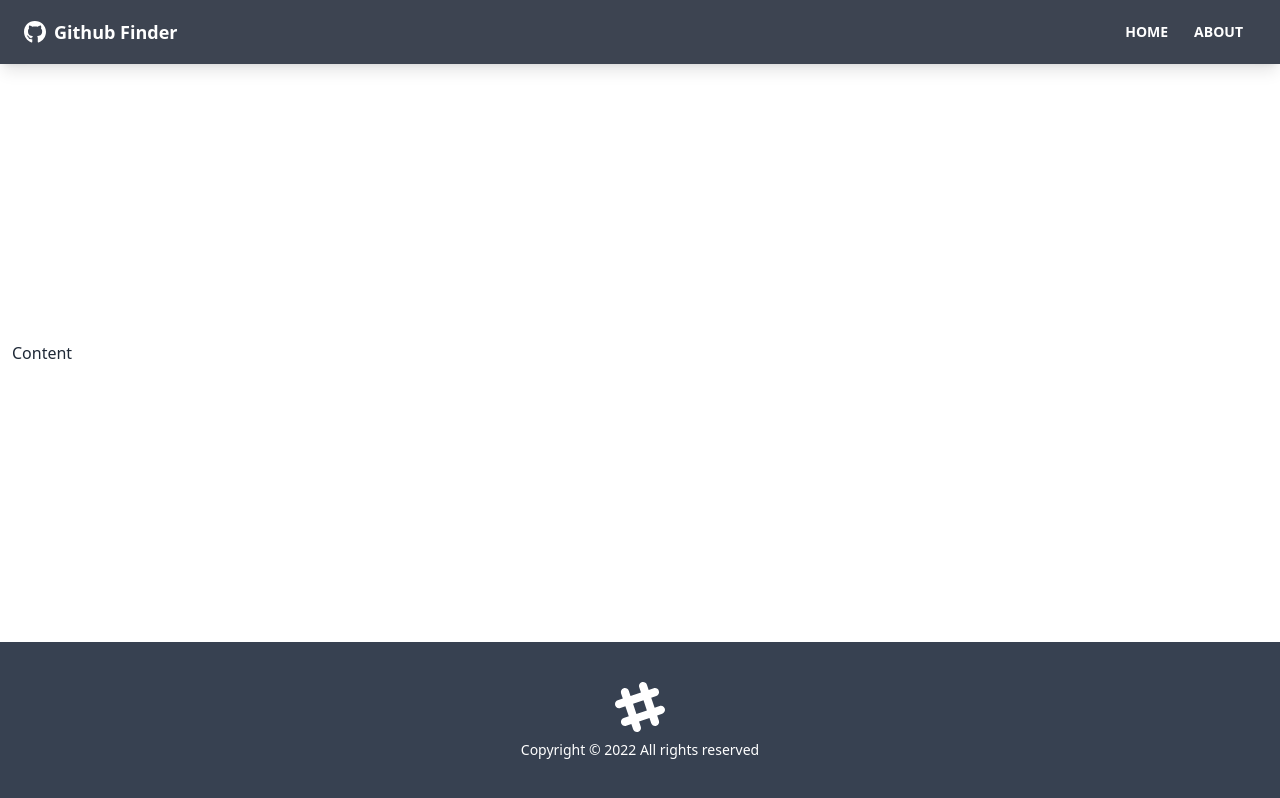
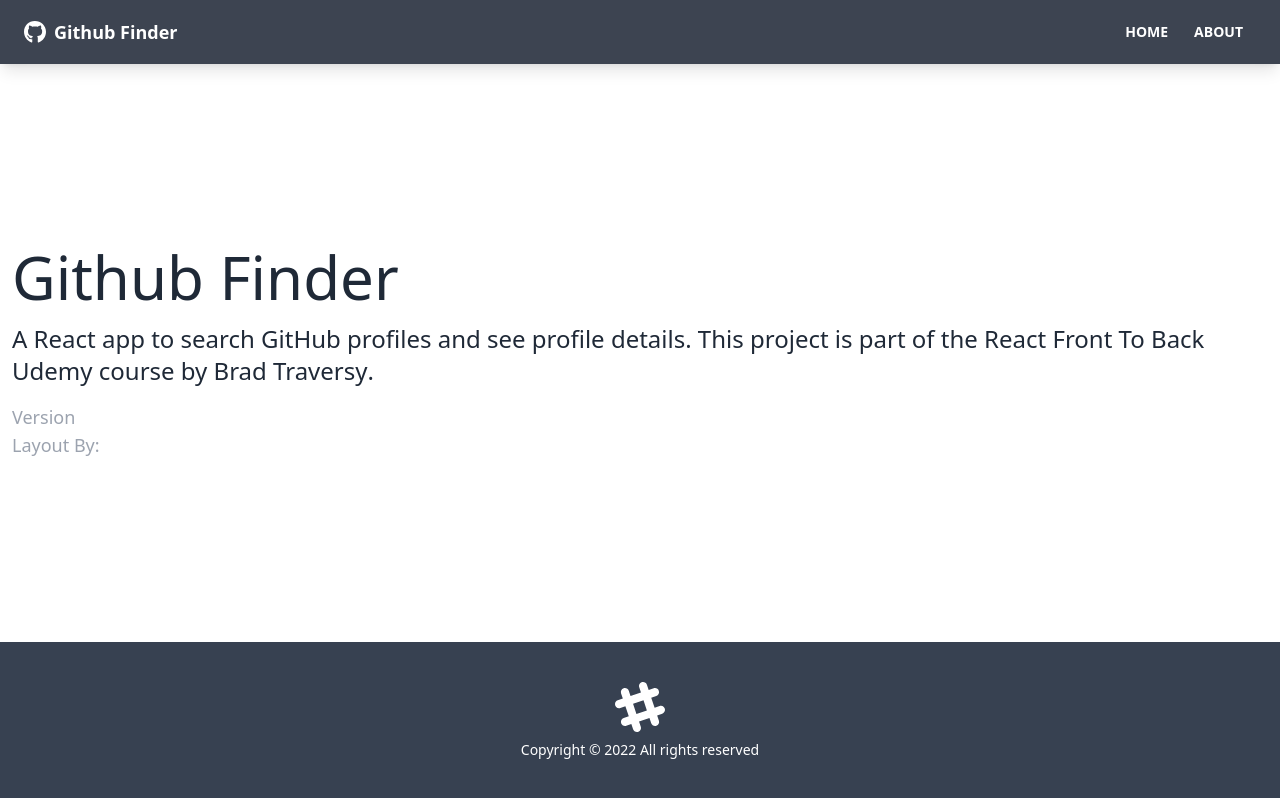
Before and after one commit to cchristoffer/github-finder, a React (Create React App) app: page /about in a window 1280 px wide. Built offline with nearby package versions, Linux system fonts and the light colour scheme.

Commit message:
Added routes and pages

```diff
--- a/src/App.js
+++ b/src/App.js
@@ -1,4 +1,7 @@
-import { BrowserRouter as Router, Route } from "react-router-dom";
+import { BrowserRouter as Router, Route, Routes } from "react-router-dom";
+import Home from "./pages/Home";
+import About from "./pages/About";
+import NotFound from "./pages/NotFound";
 import Navbar from "./components/layout/Navbar";
 import Footer from "./components/layout/Footer";
 
@@ -8,7 +11,14 @@
       <div className="flex flex-col justify-between h-screen">
         <Navbar />
 
-        <main className="container mx-auto px-3 pb-12">Content</main>
+        <main className="container mx-auto px-3 pb-12">
+          <Routes>
+            <Route path="/" element={<Home />} />
+            <Route path="/about" element={<About />} />
+            <Route path="/notfound" element={<NotFound />} />
+            <Route path="/*" element={<NotFound />} />
+          </Routes>
+        </main>
 
         <Footer />
       </div>
--- a/src/components/layout/Navbar.jsx
+++ b/src/components/layout/Navbar.jsx
@@ -18,7 +18,7 @@
             <Link to="/" className="btn btn-ghost btn-sm rounded-btn">
               Home
             </Link>
-            <Link to="/" className="btn btn-ghost btn-sm rounded-btn">
+            <Link to="/about" className="btn btn-ghost btn-sm rounded-btn">
               About
             </Link>
           </div>
--- /dev/null
+++ b/src/pages/About.jsx
@@ -0,0 +1,31 @@
+function About() {
+  return (
+    <>
+      <h1 className="text-6xl mb-4">Github Finder</h1>
+      <p className="mb-4 text-2xl font-light">
+        A React app to search GitHub profiles and see profile details. This
+        project is part of the
+        <a href="https://www.udemy.com/course/modern-react-front-to-back/">
+          {" "}
+          React Front To Back
+        </a>{" "}
+        Udemy course by
+        <strong>
+          <a href="https://traversymedia.com"> Brad Traversy</a>
+        </strong>
+        .
+      </p>
+      <p className="text-lg text-gray-400">
+        Version <span className="text-white">1.0.0</span>
+      </p>
+      <p className="text-lg text-gray-400">
+        Layout By:
+        <a className="text-white" href="https://twitter.com/hassibmoddasser">
+          Hassib Moddasser
+        </a>
+      </p>
+    </>
+  );
+}
+
+export default About;
--- /dev/null
+++ b/src/pages/Home.jsx
@@ -0,0 +1,9 @@
+function Home() {
+    return (
+        <div>
+            <h1 className="text-6xl">Welcome</h1>
+        </div>
+    )
+}
+
+export default Home
--- /dev/null
+++ b/src/pages/NotFound.jsx
@@ -0,0 +1,21 @@
+import { FaHome } from 'react-icons/fa'
+import { Link } from 'react-router-dom'
+
+function NotFound() {
+  return (
+    <div className='hero'>
+      <div className='text-center hero-content'>
+        <div className='max-w-lg'>
+          <h1 className='text-8xl font-bold mb-8'>Oops!</h1>
+          <p className='text-5xl mb-8'>404 - Page Not Found!</p>
+          <Link className='btn btn-primary btn-lg' to='/'>
+            <FaHome className='mr-2' />
+            Back To Home
+          </Link>
+        </div>
+      </div>
+    </div>
+  )
+}
+
+export default NotFound
```
